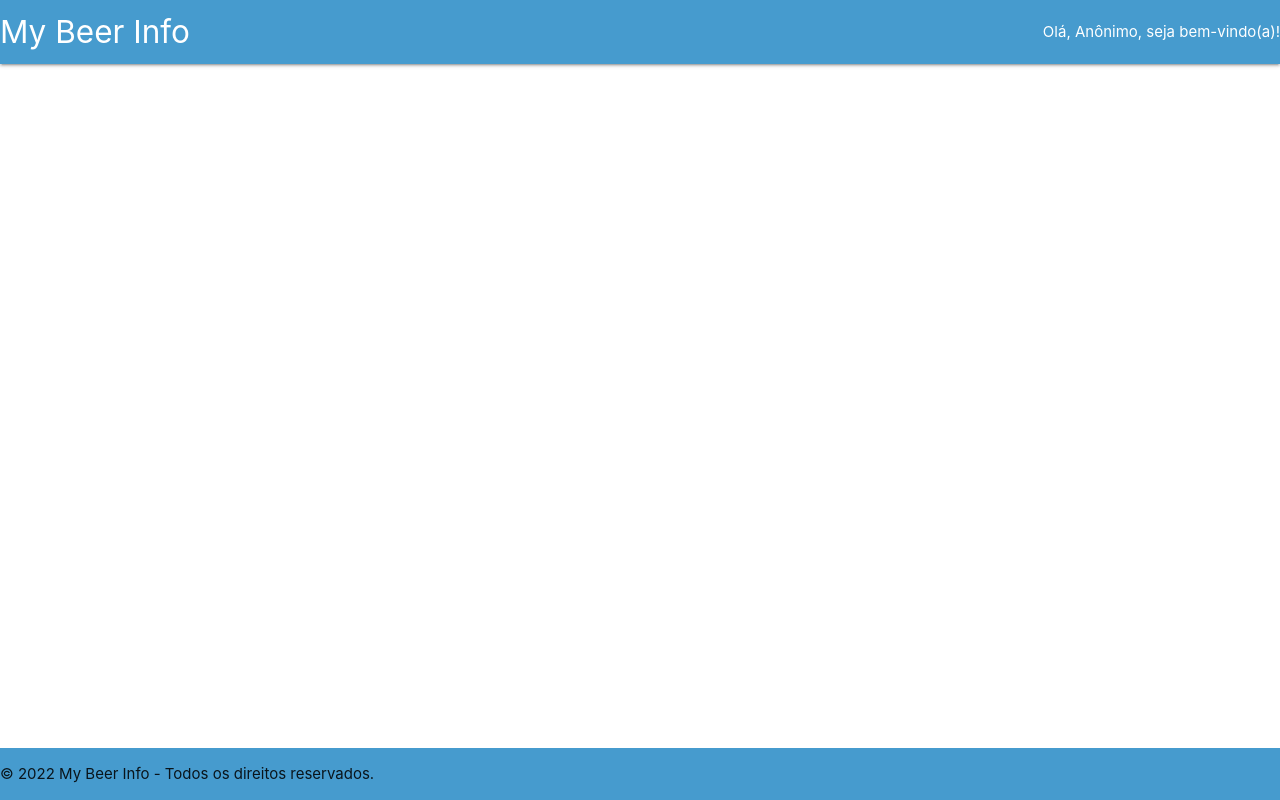
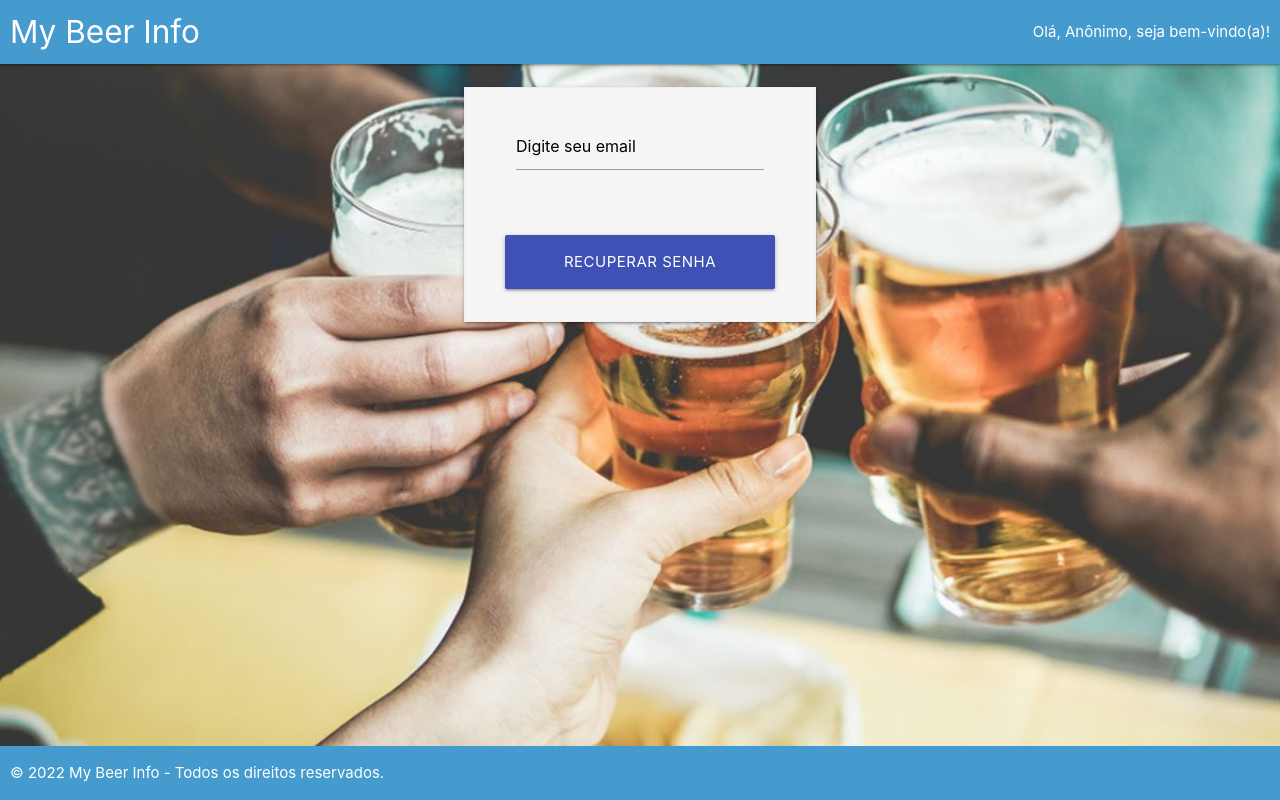
Before and after one commit to dannrock/my-beer-info, an Angular app: page /forgot in a window 1280 px wide. Before the commit this address led to /. Built offline with nearby package versions, Linux system fonts and the light colour scheme.

Commit message:
Ajustes layout + rotas + recuperação
Ajustes no layout do login, inclusão de rota para recuperar senha e criação da página de recuperação de senha.

```diff
--- a/src/app/app-routing.module.ts
+++ b/src/app/app-routing.module.ts
@@ -1,3 +1,4 @@
+import { ForgotComponent } from './components/forgot/forgot.component';
 import { LoginComponent } from './components/login/login.component';
 import { NgModule } from '@angular/core';
 import { RouterModule, Routes } from '@angular/router';
@@ -11,6 +12,10 @@ const routes: Routes = [
   {
     path: 'login',
     component: LoginComponent,
+  },
+  {
+    path: 'forgot',
+    component: ForgotComponent,
   }
 ];
 
--- a/src/app/app.component.html
+++ b/src/app/app.component.html
@@ -1,13 +1,11 @@
-<div class="app-container">
-  <div class="header">
-    <app-header></app-header>
-  </div>
+<header>
+  <app-header></app-header>
+</header>
 
-  <div class="content">
-    <router-outlet></router-outlet>
-  </div>
+<main>
+  <router-outlet></router-outlet>
+</main>
 
-  <div class="footer">
-    <app-footer></app-footer>
-  </div>
-</div>
+<footer>
+  <app-footer></app-footer>
+</footer>
--- a/src/app/components/forgot/forgot.component.css
+++ b/src/app/components/forgot/forgot.component.css
@@ -0,0 +1,11 @@
+body {
+  background-image: url("/assets/resources/images/image-background.jpg");
+  background-repeat: no-repeat;
+  background-position: center;
+  background-size: cover;
+}
+
+::placeholder {
+  color: black;
+  opacity: 1;
+}
--- a/src/app/components/forgot/forgot.component.html
+++ b/src/app/components/forgot/forgot.component.html
@@ -1 +1,23 @@
-<p>forgot works!</p>
+<div class="container center">
+  <br />
+  <div class="z-depth-1 grey lighten-4 row" style="display: inline-block; padding: 0px 40px 12px 40px; border: 1px solid #EEE;">
+
+    <form class="col s12" method="post">
+      <div class='row'>
+        <div class='col s12'>
+        </div>
+      </div>
+
+      <div class='row'>
+        <div class='input-field col s12'>
+          <input class='validate' type='email' name='email' id='email' placeholder="Digite seu email"/>
+        </div>
+      </div>
+
+      <br />
+        <div class='row'>
+          <button (click)="recuperarSenha()" type='submit' name='btn_login' class='col s12 btn btn-large waves-effect indigo'>Recuperar Senha</button>
+        </div>
+    </form>
+  </div>
+</div>
--- a/src/app/components/forgot/forgot.component.ts
+++ b/src/app/components/forgot/forgot.component.ts
@@ -1,9 +1,10 @@
-import { Component, OnInit } from '@angular/core';
+import { Component, OnInit, ViewEncapsulation } from '@angular/core';
 
 @Component({
   selector: 'app-forgot',
   templateUrl: './forgot.component.html',
-  styleUrls: ['./forgot.component.css']
+  styleUrls: ['./forgot.component.css'],
+  encapsulation: ViewEncapsulation.None
 })
 export class ForgotComponent implements OnInit {
 
@@ -12,4 +13,9 @@ export class ForgotComponent implements OnInit {
   ngOnInit(): void {
   }
 
+  recuperarSenha() {
+    console.log('Recuperou senha usando Event Binding');
+    alert('Recuperou senha usando Event Binding');
+  }
+
 }
--- a/src/app/components/login/login.component.html
+++ b/src/app/components/login/login.component.html
@@ -22,7 +22,7 @@
           <b>
             <a class='pink-text' href='#!'>Cadastre-se</a>
             /
-            <a class='pink-text' href='#!'>recuperar senha</a>
+            <a class='pink-text' href='/forgot'>Recuperar senha</a>
           </b>
         </label>
       </div>
--- a/src/styles.css
+++ b/src/styles.css
@@ -2,37 +2,24 @@
 @import "~materialize-css/dist/css/materialize.css";
 @import "~material-icons/iconfont/material-icons.css";
 
-html, body{
-  height: 100%;
-  padding: 0;
-  margin: 0;
-}
-
-nav{
-  background-color: #469bce;
-}
-
-.app-container{
-  width: 100%;
-  height: 100%;
+app-root {
   display: flex;
+  min-height: 100vh;
   flex-direction: column;
 }
 
-.header{
-  flex-shrink: 0;
-  flex-grow: 0;
+nav {
+  background-color: #469bce;
+  padding: 0px 10px 0px 10px;
 }
 
-.content{
-  flex-shrink: 1;
-  flex-grow: 1;
-  position: relative;
-  overflow-y: auto;
+main {
+  flex: 1 0 auto;
 }
 
-.footer{
-  flex-shrink: 0;
-  flex-grow: 0;
+footer {
   background-color: #469bce;
+  color: #fff;
+  padding: 1px 10px 1px 10px;
+  position: relative;
 }
```
